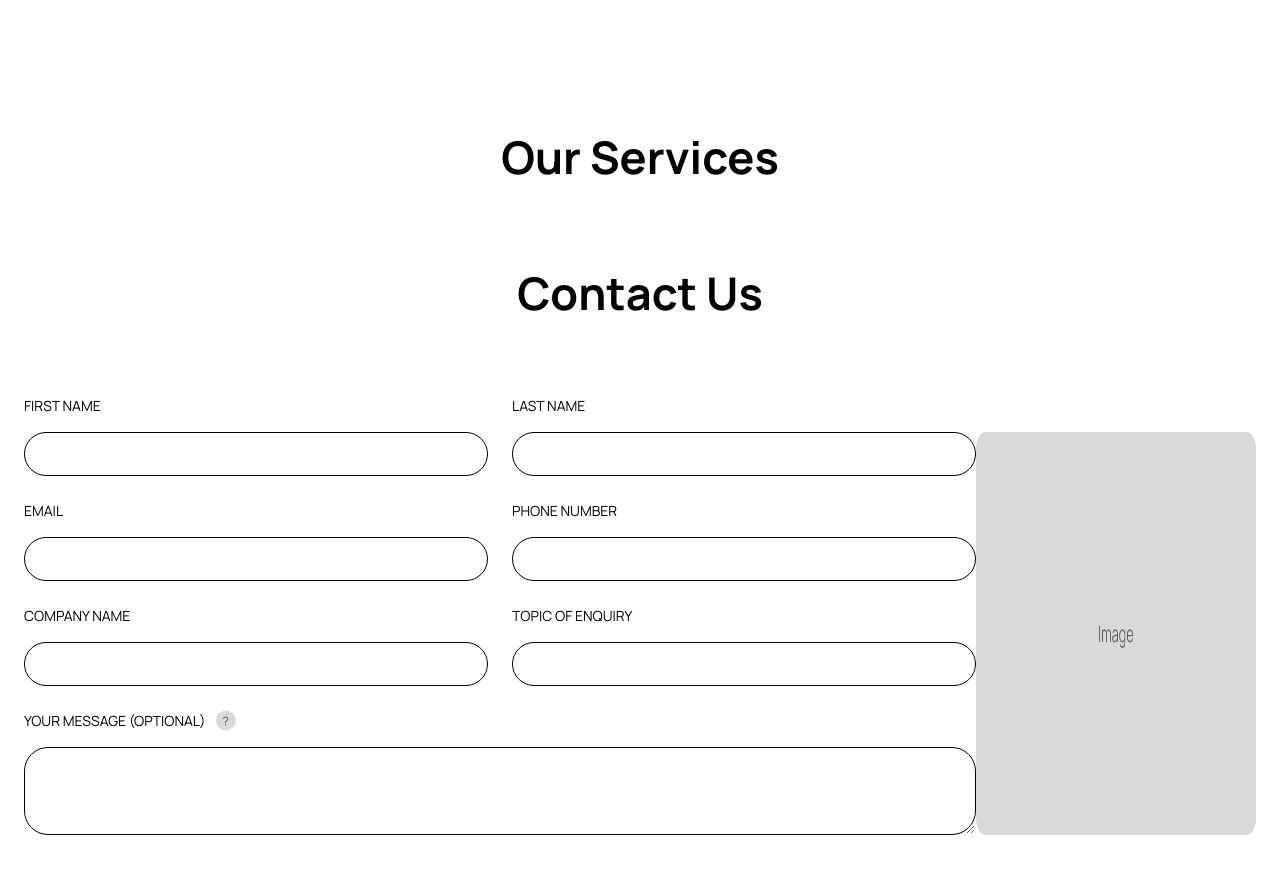
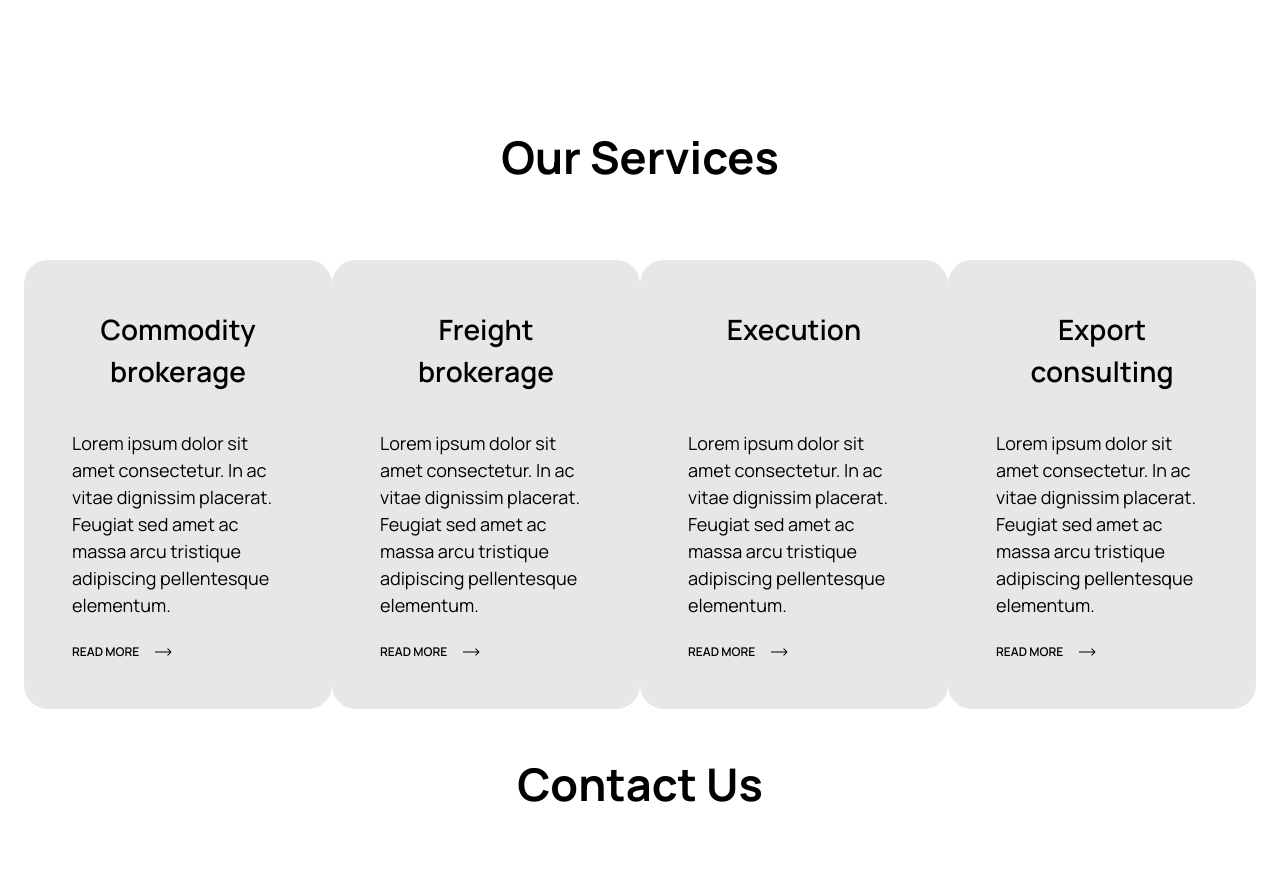
Before and after one commit to SoftLion-Co/clb-prototype, a Next.js app: page / in a window 1280 px wide. Shown: the part 940-1829 px from the top of the page. Built offline with nearby package versions, Linux system fonts and the light colour scheme.

Commit message:
feature: add service card component and create "our service section"

```diff
--- a/app/sections/main_page/OurServicesSection.module.scss
+++ b/app/sections/main_page/OurServicesSection.module.scss
@@ -1,6 +1,7 @@
 @import "./../../../style/container";
 
 .services {
+    margin-bottom: 42px;
   &__title {
     margin-bottom: 68px;
   }
--- a/app/sections/main_page/OurServicesSection.tsx
+++ b/app/sections/main_page/OurServicesSection.tsx
@@ -1,10 +1,13 @@
 import s from "./OurServicesSection.module.scss";
 import MainTitleComponent from "@/components/MainTitleComponent";
+import OurServicesCardComponent from "@/components/main_page/OurServicesCardComponent";
+import classNames from "classnames";
 
 const OurServicesSection = () => {
   return (
-    <section className={s.container}>
+    <section className={classNames(s.container, s.services)}>
       <MainTitleComponent title="Our Services" className={s.services__title} />
+      <OurServicesCardComponent />
     </section>
   );
 };
--- a/components/main_page/OurServicesCardComponent.module.scss
+++ b/components/main_page/OurServicesCardComponent.module.scss
@@ -1 +1,54 @@
 @import "./../../style/container";
+
+.card {
+  display: flex;
+  justify-content: space-between;
+
+  &__container {
+    background: #e7e7e7;
+    display: flex;
+    flex-direction: column;
+    align-items: center;
+    gap: 28px;
+    width: 342px;
+    padding: 48px;
+    border-radius: 24px;
+  }
+
+  &__title {
+    min-height: 94px;
+    width: 173px;
+    color: #000;
+    text-align: center;
+    font-size: 28px;
+    font-weight: 600;
+    line-height: 150%;
+  }
+
+  &__content {
+    display: flex;
+    flex-direction: column;
+    gap: 24px;
+  }
+
+  &__text {
+    color: #000;
+    font-size: 18px;
+    font-weight: 400;
+    line-height: 150%;
+  }
+
+  &__box {
+    display: flex;
+    gap: 16px;
+  }
+
+  &__link {
+    display: flex;
+    color: #000;
+    font-size: 12px;
+    font-weight: 600;
+    line-height: 150%;
+    text-transform: uppercase;
+  }
+}
--- a/components/main_page/OurServicesCardComponent.tsx
+++ b/components/main_page/OurServicesCardComponent.tsx
@@ -1 +1,46 @@
 import s from "./OurServicesCardComponent.module.scss";
+import Image from "next/image";
+import arrow from "@/images/arrow.svg";
+
+const OurServicesCardComponent = () => {
+  // В serviceData потрібно буде додати ще один параметр, Read more повинен вести нас на сторінку відповідної карточки
+  const serviceData = [
+    {
+      title: "Commodity brokerage",
+      text: "Lorem ipsum dolor sit amet consectetur. In ac vitae dignissim placerat. Feugiat sed amet ac massa arcu tristique adipiscing pellentesque elementum.",
+    },
+    {
+      title: "Freight brokerage",
+      text: "Lorem ipsum dolor sit amet consectetur. In ac vitae dignissim placerat. Feugiat sed amet ac massa arcu tristique adipiscing pellentesque elementum.",
+    },
+    {
+      title: "Execution",
+      text: "Lorem ipsum dolor sit amet consectetur. In ac vitae dignissim placerat. Feugiat sed amet ac massa arcu tristique adipiscing pellentesque elementum.",
+    },
+    {
+      title: "Export consulting",
+      text: "Lorem ipsum dolor sit amet consectetur. In ac vitae dignissim placerat. Feugiat sed amet ac massa arcu tristique adipiscing pellentesque elementum.",
+    },
+  ];
+
+  return (
+    <div className={s.card}>
+      {serviceData.map((testObject, index) => (
+        <div className={s.card__container} key={index}>
+          <h3 className={s.card__title}>{testObject.title}</h3>
+          <div className={s.card__content}>
+            <p className={s.card__text}>{testObject.text}</p>
+            <div className={s.card__box}>
+              <a className={s.card__link} href="">
+                Read more
+              </a>
+              <Image src={arrow} alt="arrow" />
+            </div>
+          </div>
+        </div>
+      ))}
+    </div>
+  );
+};
+
+export default OurServicesCardComponent;
```
Also changed, not shown: images/arrow.svg (added).
